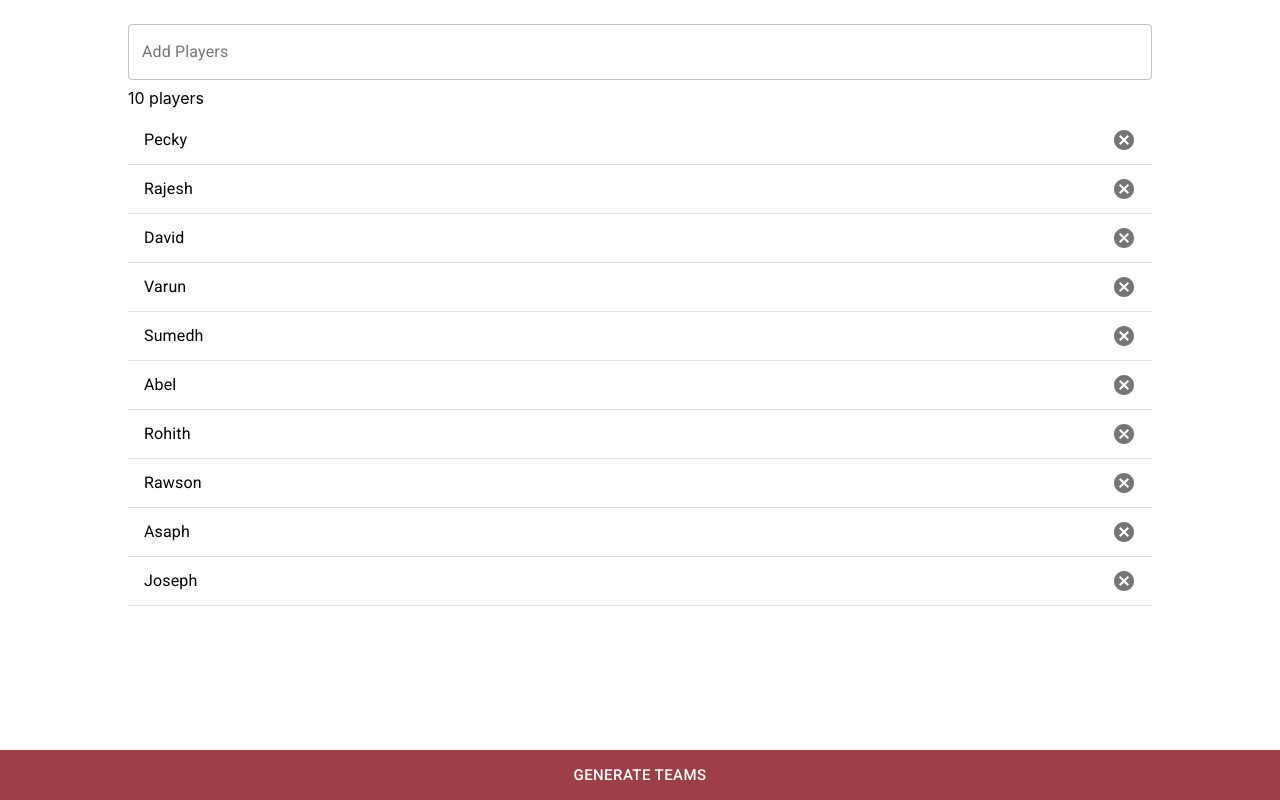
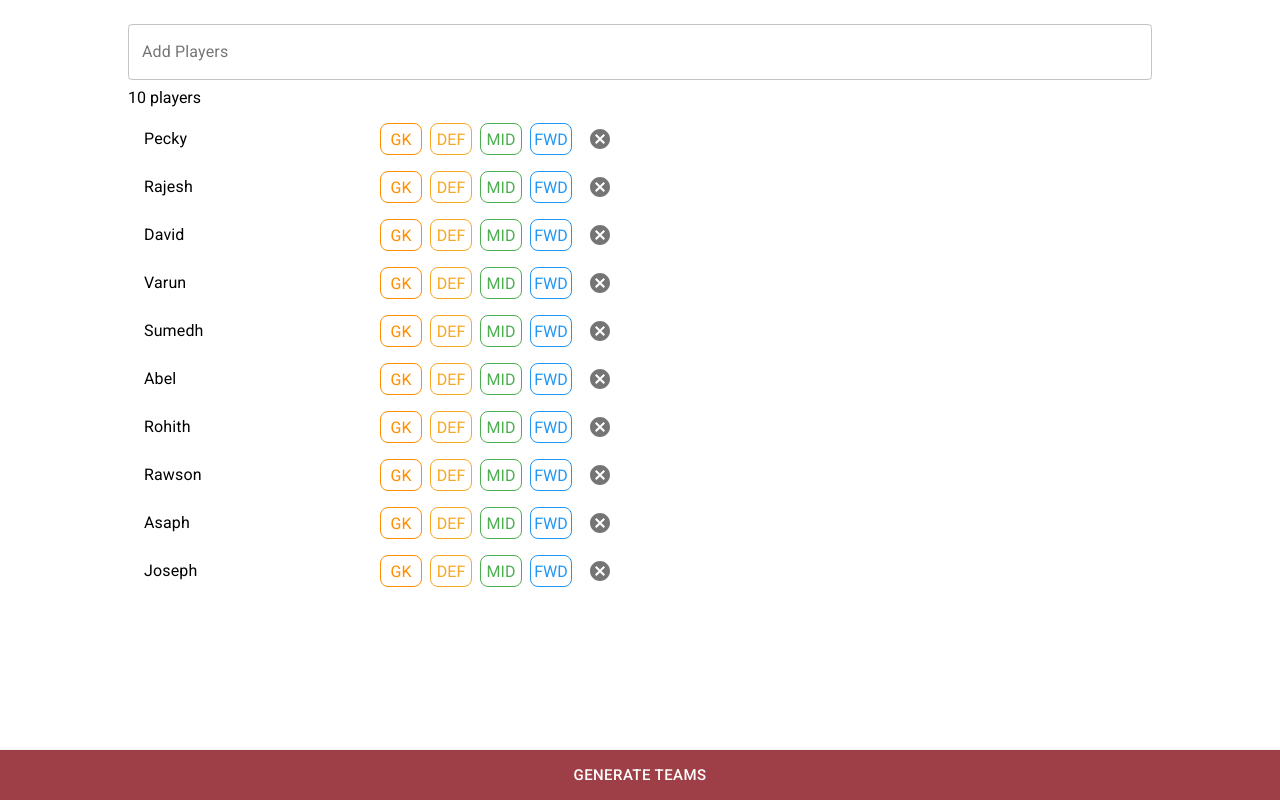
Before and after one commit to vbhtt/metafoot, a React (Create React App) app: page / in a window 1280 px wide. Built offline with nearby package versions, Linux system fonts and the light colour scheme.

Commit message:
Add ability to set player position, show shirt colour indicator

```diff
--- a/src/MemberList.js
+++ b/src/MemberList.js
@@ -7,34 +7,73 @@ import ListItemSecondaryAction from '@material-ui/core/ListItemSecondaryAction'
 import ListItemText from '@material-ui/core/ListItemText'
 import IconButton from '@material-ui/core/IconButton'
 import CancelIcon from '@material-ui/icons/Cancel'
-import Divider from '@material-ui/core/Divider'
 
 const List = styled(MuiList)`
-	width: 80vw;
+	width: 95vw;
+	@media (min-width: 880px) {
+		width: 500px;
+	}
+`
+const PositionIndicator = styled.div`
+	height: 30px;
+	width: 40px;
+	border-radius: 8px;
+	font-size: 1rem;
+	border: 1px solid ${({ colour }) => colour};
+	color: ${({ colour, isSelected }) => (isSelected ? 'white' : colour)};
+	background-color: ${({ colour, isSelected }) =>
+		isSelected ? colour : 'white'};
+	display: flex;
+	justify-content: center;
+	align-items: center;
+	cursor: pointer;
+`
+const SecondaryActions = styled(ListItemSecondaryAction)`
+	display: flex;
+	align-items: center;
+	> * {
+		margin: 4px;
+	}
 `
 
-const MemberList = ({ list, removeFromList, condensed }) => (
+const positions = [
+	{ position: 'GK', colour: '#FF8F00' },
+	{ position: 'DEF', colour: '#F9A825' },
+	{ position: 'MID', colour: '#4CAF50' },
+	{ position: 'FWD', colour: '#2196F3' },
+]
+
+const MemberList = ({ list, removeFromList, updateListItem }) => (
 	<>
 		<div>
 			{list.length} player{list.length !== 1 && 's'}
 		</div>
-		<List dense={condensed}>
+		<List>
 			{list.map(listItem => (
-				<>
-					<ListItem key={listItem.id ? listItem.id : listItem.name}>
+				<ListItem key={listItem.id}>
 					<ListItemText primary={listItem.name}></ListItemText>
-						<ListItemSecondaryAction>
+					<SecondaryActions>
+						{positions.map(({ position, colour }) => (
+							<PositionIndicator
+								colour={colour}
+								key={position}
+								onClick={() =>
+									updateListItem(listItem.id, { position })
+								}
+								isSelected={listItem.position === position}
+							>
+								{position}
+							</PositionIndicator>
+						))}
 						<IconButton
 							edge="end"
-								aria-label="comments"
+							aria-label="Remove Player"
 							onClick={() => removeFromList(listItem.name)}
 						>
 							<CancelIcon />
 						</IconButton>
-						</ListItemSecondaryAction>
+					</SecondaryActions>
 				</ListItem>
-					{!condensed && <Divider />}
-				</>
 			))}
 		</List>
 	</>
--- /dev/null
+++ b/src/ShirtIcon.js
@@ -0,0 +1,21 @@
+import React from 'react'
+import PropTypes from 'prop-types'
+
+const ShirtIcon = ({ colour, strokeColour }) => (
+	<svg
+		data-name="Layer 1"
+		id="Layer_1"
+		viewBox="0 0 24 24"
+		xmlns="http://www.w3.org/2000/svg"
+	>
+		<title />
+		<path
+			fill={colour}
+			d="M14.43,3l-.29.49a2.5,2.5,0,0,1-4.29,0L9.57,3H6.76L2,5.38V11H6V21H18V11h4V5.38L17.24,3Z"
+		/>
+	</svg>
+)
+ShirtIcon.propTypes = {
+	colour: PropTypes.string,
+}
+export default ShirtIcon
--- a/src/TeamDisplay.js
+++ b/src/TeamDisplay.js
@@ -5,9 +5,10 @@ import styled from 'styled-components'
 import List from '@material-ui/core/List'
 import ListItem from '@material-ui/core/ListItem'
 
-import indigo from '@material-ui/core/colors/indigo'
 import grey from '@material-ui/core/colors/grey'
 import { secondaryDark } from './common/colours'
+
+import ShirtIcon from './ShirtIcon'
 
 const TeamsContainer = styled.div`
 	display: grid;
@@ -30,9 +31,21 @@ const ListContainer = styled.div`
 	}
 `
 
+const ColouredShirts = styled.div`
+	display: flex;
+	height: 48px;
+`
+
+const colours = [['black', '#E0E0E0'], ['#f44336', '#2196F3']]
+
 const TeamList = ({ list, index }) => (
 	<ListContainer>
-		<TeamHeading>Team {index}</TeamHeading>
+		<TeamHeading>Team {index + 1}</TeamHeading>
+		<ColouredShirts>
+			{colours[index].map(colour => (
+				<ShirtIcon colour={colour} />
+			))}
+		</ColouredShirts>
 		<List>
 			{list.map(listItem => (
 				<ListItem key={listItem.id}>{listItem.name}</ListItem>
@@ -46,7 +59,7 @@ const TeamDisplay = ({ teams }) => {
 	return (
 		<TeamsContainer>
 			{teams.map((team, index) => (
-				<TeamList list={team} key={index} index={index + 1} />
+				<TeamList list={team} key={index} index={index} />
 			))}
 		</TeamsContainer>
 	)
--- a/src/TeamInput.js
+++ b/src/TeamInput.js
@@ -1,6 +1,7 @@
 import React, { useState } from 'react'
 import MuiTextField from '@material-ui/core/TextField'
 import styled from 'styled-components'
+import { uuid } from './common/helpers'
 
 const TextField = styled(MuiTextField)`
 	width: 80vw;
@@ -18,7 +19,7 @@ const TeamInput = ({ addToList }) => {
 		names = names.map(name => {
 			const nameRegex = /[a-zA-Z*\s]+/
 			name = name.match(nameRegex)[0]
-			return { name }
+			return { name, position: 'ANY', id: uuid() }
 		})
 		addToList(names)
 	}
@@ -27,7 +28,9 @@ const TeamInput = ({ addToList }) => {
 			onSubmit={e => {
 				e.preventDefault()
 				if (inputValue) {
-					addToList([{ name: inputValue }])
+					addToList([
+						{ name: inputValue, position: 'ANY', id: uuid() },
+					])
 					setInputValue('')
 				}
 			}}
--- a/src/TeamManager.js
+++ b/src/TeamManager.js
@@ -3,24 +3,24 @@ import Button from '@material-ui/core/Button'
 import styled from 'styled-components'
 import filter from 'lodash/filter'
 
-import { generateTeams } from './helpers'
+import { generateTeams, uuid } from './common/helpers'
 
 import TeamInput from './TeamInput'
 import MemberList from './MemberList'
 import TeamDisplay from './TeamDisplay'
 
 const testList = [
-	{ name: 'Pecky' },
-	{ name: 'Rajesh' },
-	{ name: 'David' },
-	{ name: 'Varun' },
-	{ name: 'Sumedh' },
-	{ name: 'Abel' },
-	{ name: 'Rohith' },
-	{ name: 'Rawson' },
-	{ name: 'Asaph' },
-	{ name: 'Joseph' },
-]
+	'Pecky',
+	'Rajesh',
+	'David',
+	'Varun',
+	'Sumedh',
+	'Abel',
+	'Rohith',
+	'Rawson',
+	'Asaph',
+	'Joseph',
+].map(name => ({ name, position: 'ANY', id: uuid() }))
 
 const TeamManagerContainer = styled.div`
 	display: flex;
@@ -34,6 +34,7 @@ const GenerateButton = styled(Button)`
 		position: fixed;
 		bottom: 0;
 		border-radius: 0;
+		z-index: 3;
 	}
 	&.MuiButton-sizeLarge {
 		padding: 12px 24px;
@@ -41,17 +42,16 @@ const GenerateButton = styled(Button)`
 `
 
 const TeamManager = () => {
-	const [list, addToList, removeFromList] = useList()
+	const [list, addToList, removeFromList, updateListItemById] = useList()
 	const [teams, setTeams] = useState(null)
-	const [interactedSection, setInteracted] = useState('memberList')
 	return (
 		<TeamManagerContainer>
-			<div onClick={() => setInteracted('memberList')}>
+			<div>
 				<TeamInput addToList={addToList} />
 				<MemberList
 					list={list}
 					removeFromList={removeFromList}
-					condensed={interactedSection !== 'memberList'}
+					updateListItem={(id, data) => updateListItemById(id, data)}
 				/>
 			</div>
 			<GenerateButton
@@ -59,7 +59,6 @@ const TeamManager = () => {
 				color="primary"
 				disabled={list.length < 2}
 				onClick={() => {
-					setInteracted('teamList')
 					setTeams(generateTeams(list))
 				}}
 				fullWidth
@@ -77,9 +76,20 @@ const useList = () => {
 	const addToList = item => {
 		setList([...item, ...list])
 	}
+
 	const removeFromList = name =>
 		setList(filter(list, item => item.name !== name))
-	return [list, addToList, removeFromList]
+
+	const updateListItemById = (id, data) => {
+		const index = list.findIndex(obj => obj.id === id)
+		const newList = [
+			...list.slice(0, index),
+			Object.assign({}, list[index], data),
+			...list.slice(index + 1),
+		]
+		setList(newList)
+	}
+	return [list, addToList, removeFromList, updateListItemById]
 }
 
 export default TeamManager
--- a/src/index.css
+++ b/src/index.css
@@ -1,6 +1,6 @@
 body {
 	margin: 0;
-	font-family: -apple-system, BlinkMacSystemFont, 'Segoe UI', 'Roboto',
+	font-family: 'Roboto', -apple-system, BlinkMacSystemFont, 'Segoe UI',
 		'Oxygen', 'Ubuntu', 'Cantarell', 'Fira Sans', 'Droid Sans',
 		'Helvetica Neue', sans-serif;
 	-webkit-font-smoothing: antialiased;
```
Also changed, not shown: src/common/helpers.js (renamed from src/helpers.js), src/logo.svg (deleted). Lines whose indentation alone changed are shown as unchanged.
